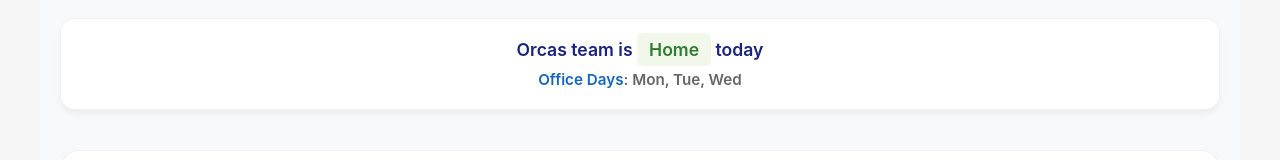
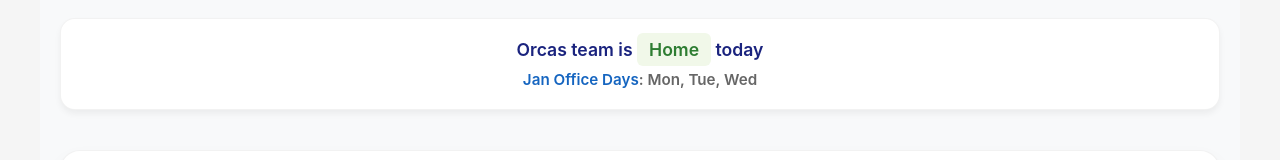
Before and after one commit to SeungWoonSong/WFH_Calander, a React (Create React App) app: page / in a window 1280 px wide. Both pictures are taken after a click on the button "Orcas". Shown: the part 624-784 px from the top of the page. Built offline with nearby package versions, Linux system fonts and the light colour scheme.

Commit message:
UPDATE: Month displayed

```diff
--- a/src/App.js
+++ b/src/App.js
@@ -402,6 +402,7 @@ function App() {
   const currentDate = useMemo(() => format(today, 'yyyy-MM-dd'), [today]);
   const currentDayName = useMemo(() => format(today, 'E'), [today]);
   const currentYearMonth = useMemo(() => format(today, 'yyyy-MM'), [today]);
+  const currentMonth = useMemo(() => format(today, 'MMM'), [today]);
 
   const formatDateWithDay = useMemo(() => (dateString) => {
     const date = parseISO(dateString);
@@ -483,7 +484,7 @@ function App() {
         <StatusMessage>
           {selectedTeam} team is <StatusText status={getWorkStatus(selectedTeam)}>{getWorkStatus(selectedTeam)}</StatusText> today
           <div className="office-days">
-            <strong>Office Days</strong>: {getTeamOfficeDays(selectedTeam).join(', ')}
+            <strong>{currentMonth} Office Days</strong>: {getTeamOfficeDays(selectedTeam).join(', ')}
           </div>
         </StatusMessage>
       )}
```
